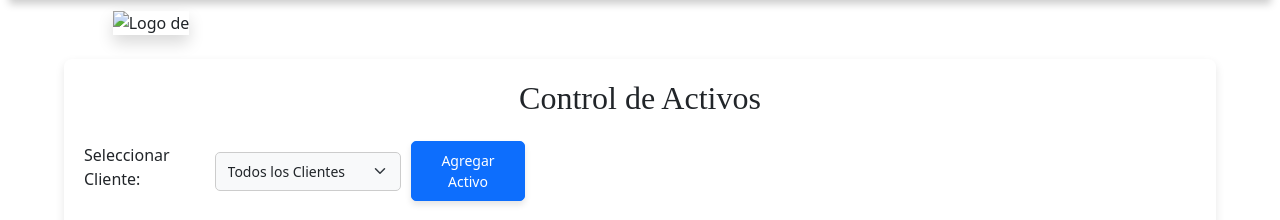
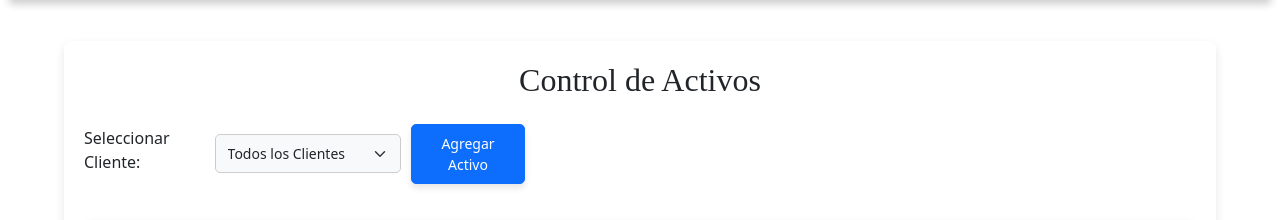
Before and after one commit to Aespiar/django-cyberwiki, a Django app: page /clientes/control_activos/ in a window 1280 px wide. Shown: the part 88-308 px from the top of the page. Run offline with Django 5.2, Linux system fonts and the light colour scheme; data that the repository does not hold is empty; parts of the project's set-up code (start-up, migrations or seed data) failed here and were passed over; some libraries are stand-ins or nearby versions.

Commit message:
prelauncher

```diff
--- a/clientes/templates/clientes/control_activo.html
+++ b/clientes/templates/clientes/control_activo.html
@@ -30,9 +30,6 @@
 
     <main class="detalle-container">
         <div class="row align-items-center mb-4">
-            <div class="col-md-3 text-center">
-                <img src="{{ cliente.logo.url }}" alt="Logo de {{ cliente.nombre_cliente }}" class="logo-cliente img-fluid shadow">
-            </div>
             <div class="col-md-9">
                 <h1 class="detalle-titulo">{{ cliente.nombre_cliente }}</h1>
             </div>
```
